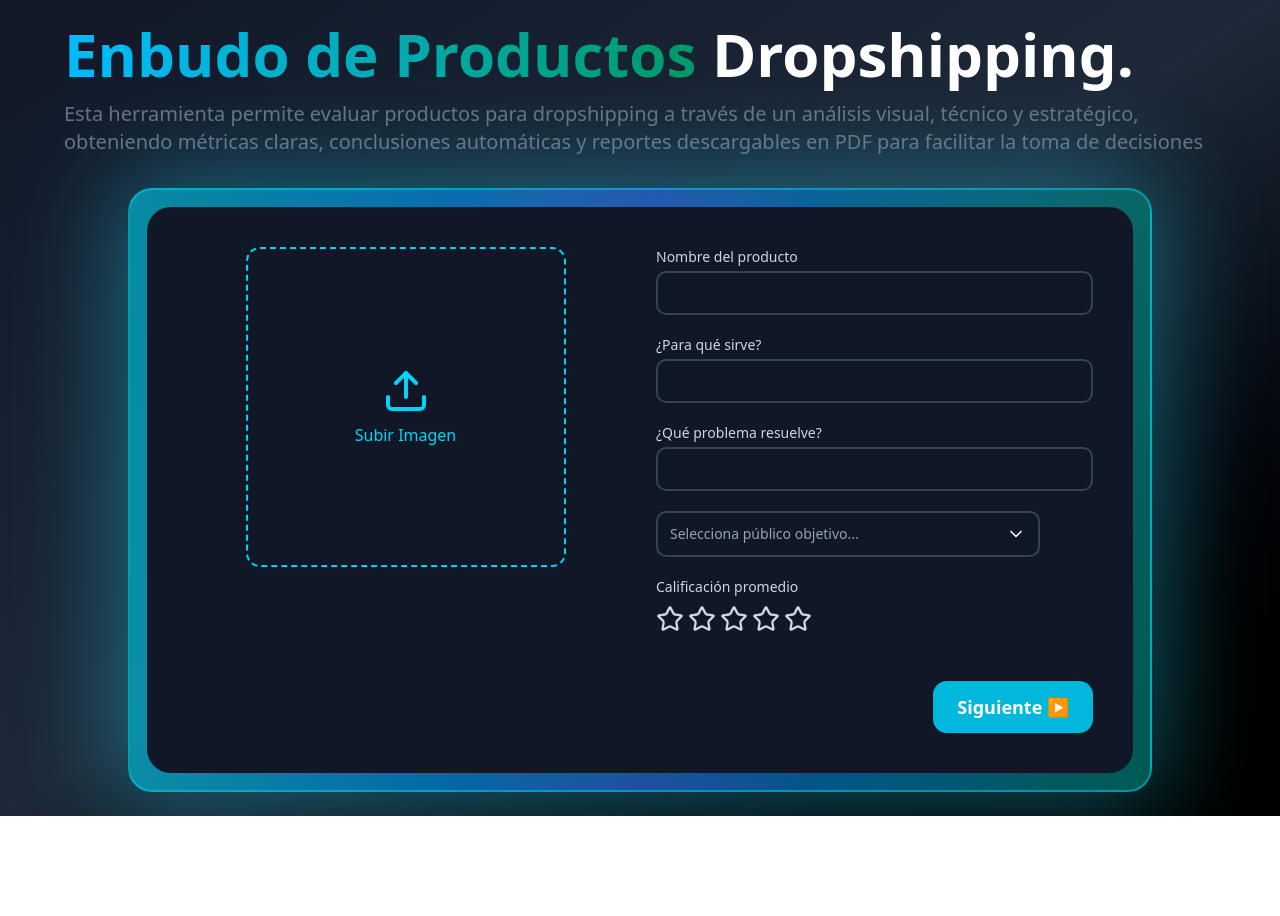
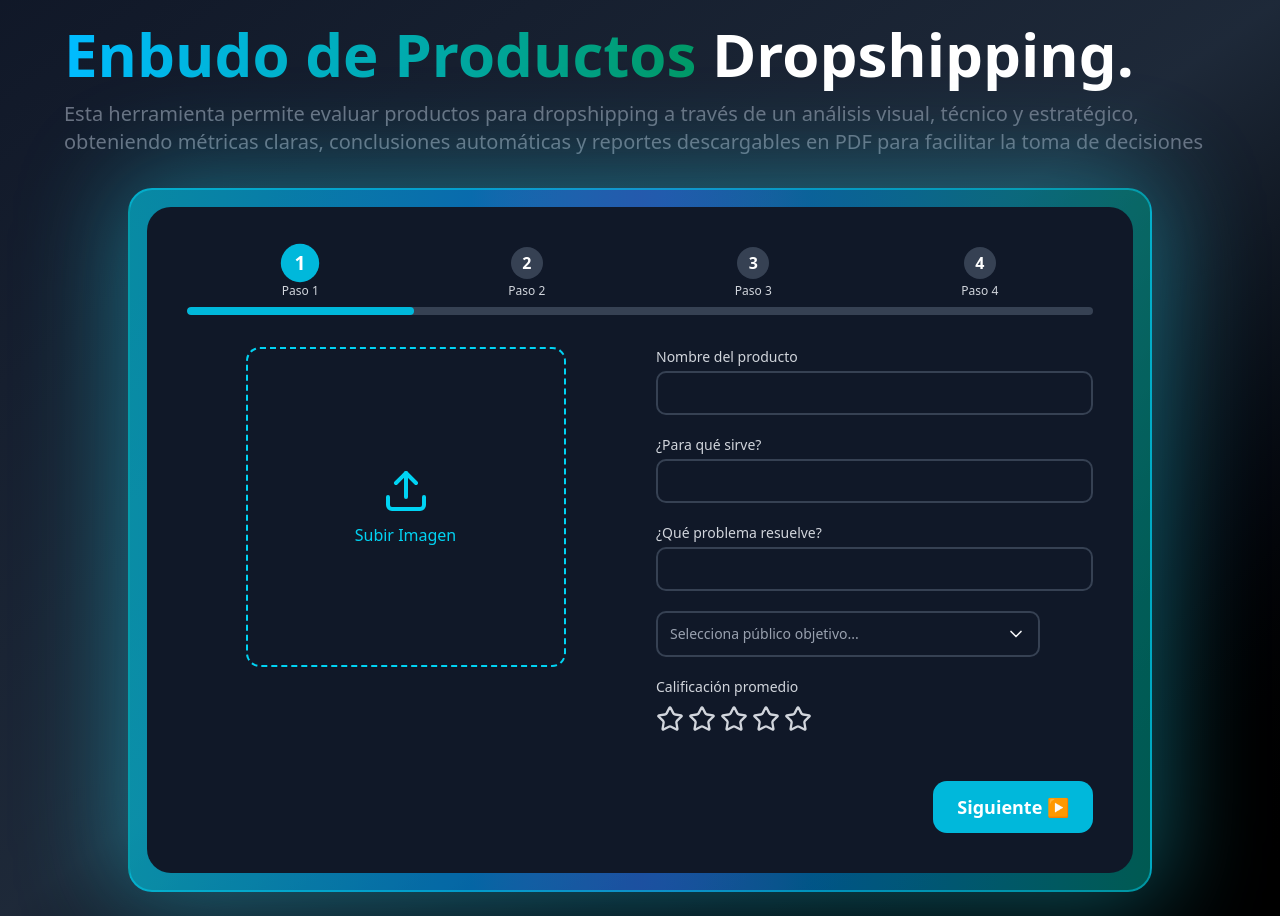
Before and after one commit to SamuelRodriguezC/products-rate, a Next.js app: page / in a window 1280 px wide. Before the commit the page ends 816 px from the top, so only its background shows below. Built offline with nearby package versions, Linux system fonts and the light colour scheme.

Commit message:
Mostrar el paso actual del usuario en el formulario

```diff
--- a/components/ProductForm.tsx
+++ b/components/ProductForm.tsx
@@ -7,6 +7,7 @@ import TextInput from "./UIComponents/TextInput";
 import StarRating from "./UIComponents/StarRating";
 import TargetSelect from "./UIComponents/TargetSelect";
 import RatingTable from "./UIComponents/RatingTable";
+import ProgressBar from "./UIComponents/ProgressBar";
 
 // Interfaces
 interface Answer {
@@ -60,7 +61,7 @@ const StrategicQuestions = [
   { id: "s7", text: "Saturación (1 Mucha, 5 Poca)" },
 ];
 
-// Componente Paso 1
+// Paso 1
 interface Step1Props {
   formData: FormData;
   setFormData: React.Dispatch<React.SetStateAction<FormData>>;
@@ -94,7 +95,7 @@ const ProductForm = () => {
     image: null,
     targets: [],
     sections: {
-      visual: { title: "Calificación de criterios", answers: {} },
+      visual: { title: "Análisis Visual", answers: {} },
       technical: { title: "Análisis Técnico", answers: {} },
       strategic: { title: "Análisis Estratégico", answers: {} },
     },
@@ -156,6 +157,9 @@ const ProductForm = () => {
       className="relative border-2 border-cyan-400/50 p-[17px] rounded-3xl bg-gradient-to-r from-cyan-400/60 via-blue-500/60 to-teal-600/60 shadow-[0_0_100px_10px_rgba(34,211,238,0.4)]"
     >
       <motion.form onSubmit={handleSubmit} className="bg-gray-900 backdrop-blur-xl rounded-3xl p-10 w-full h-full">
+        {/* Barra de progreso */}
+        <ProgressBar step={step} totalSteps={4} />
+
         <motion.div
           key={step}
           custom={direction}
--- /dev/null
+++ b/components/UIComponents/ProgressBar.tsx
@@ -0,0 +1,44 @@
+"use client";
+import React from "react";
+import { motion } from "framer-motion";
+
+interface ProgressBarProps {
+  step: number;
+  totalSteps: number;
+}
+
+const ProgressBar: React.FC<ProgressBarProps> = ({ step, totalSteps }) => {
+  return (
+    <div className="mb-8">
+      {/* Círculos de los pasos */}
+      <div className="flex justify-between items-center mb-2">
+        {Array.from({ length: totalSteps }, (_, i) => (
+          <div key={i} className="flex flex-col items-center w-1/4">
+            <motion.div
+              className={`w-8 h-8 rounded-full flex items-center justify-center text-white font-bold ${
+                i + 1 <= step ? "bg-cyan-500" : "bg-gray-700"
+              }`}
+              animate={{ scale: i + 1 === step ? 1.2 : 1 }}
+              transition={{ type: "spring", stiffness: 300, damping: 20 }}
+            >
+              {i + 1}
+            </motion.div>
+            <span className="text-xs mt-1 text-gray-300">Paso {i + 1}</span>
+          </div>
+        ))}
+      </div>
+
+      {/* Barra de progreso */}
+      <div className="w-full h-2 bg-gray-700 rounded-full overflow-hidden">
+        <motion.div
+          className="h-2 bg-cyan-500 rounded-full"
+          initial={{ width: 0 }}
+          animate={{ width: `${(step / totalSteps) * 100}%` }}
+          transition={{ duration: 0.5, ease: "easeInOut" }}
+        />
+      </div>
+    </div>
+  );
+};
+
+export default ProgressBar;
--- a/components/UIComponents/RatingTable.tsx
+++ b/components/UIComponents/RatingTable.tsx
@@ -11,7 +11,7 @@ interface RatingTableProps {
 const RatingTable: React.FC<RatingTableProps> = ({ title, questions, answers, onChange }) => {
   return (
     <div className="overflow-x-auto p-4">
-      <h3 className="text-2xl font-bold text-cyan-400 mb-4 text-center">
+      <h3 className="text-3xl font-bold text-white mb-4 text-center uppercase">
         {title}
       </h3>
 
```
